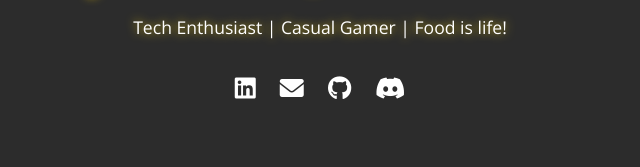
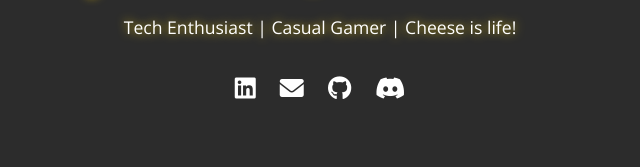
Before and after one commit to zukashix/zukashi.us, a plain HTML site: page index.html in a window 1280 px wide. Shown: the part 413-580 px from the top of the page, 320-960 px from the left. Drawn offline with nearby package versions, Linux system fonts and the light colour scheme.

Commit message:
Update index.html

```diff
--- a/index.html
+++ b/index.html
@@ -53,7 +53,7 @@
     <div class="container">
         <div class="card">
             <h1>Divyanshu "Zukashi" Shekhar</h1>
-            <p>Tech Enthusiast | Casual Gamer | Food is life!</p>
+            <p>Tech Enthusiast | Casual Gamer | Cheese is life!</p>
             <div class="social-icons">
                 <a href="https://www.linkedin.com/in/zukashi/" target="_blank"><i class="fab fa-linkedin"></i></a>
                 <a href="mailto:zukashi_ms@outlook.in" target="_blank"><i class="fas fa-envelope"></i></a>
```
